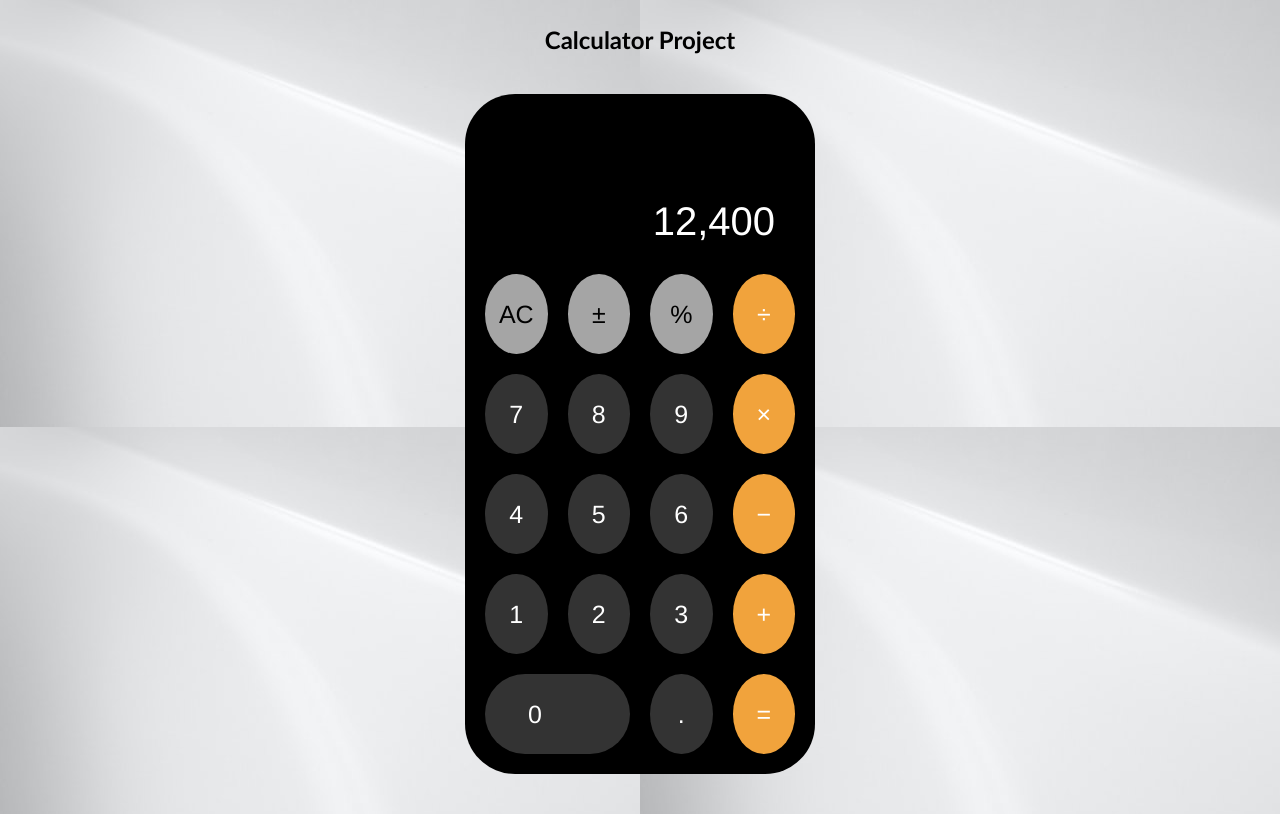
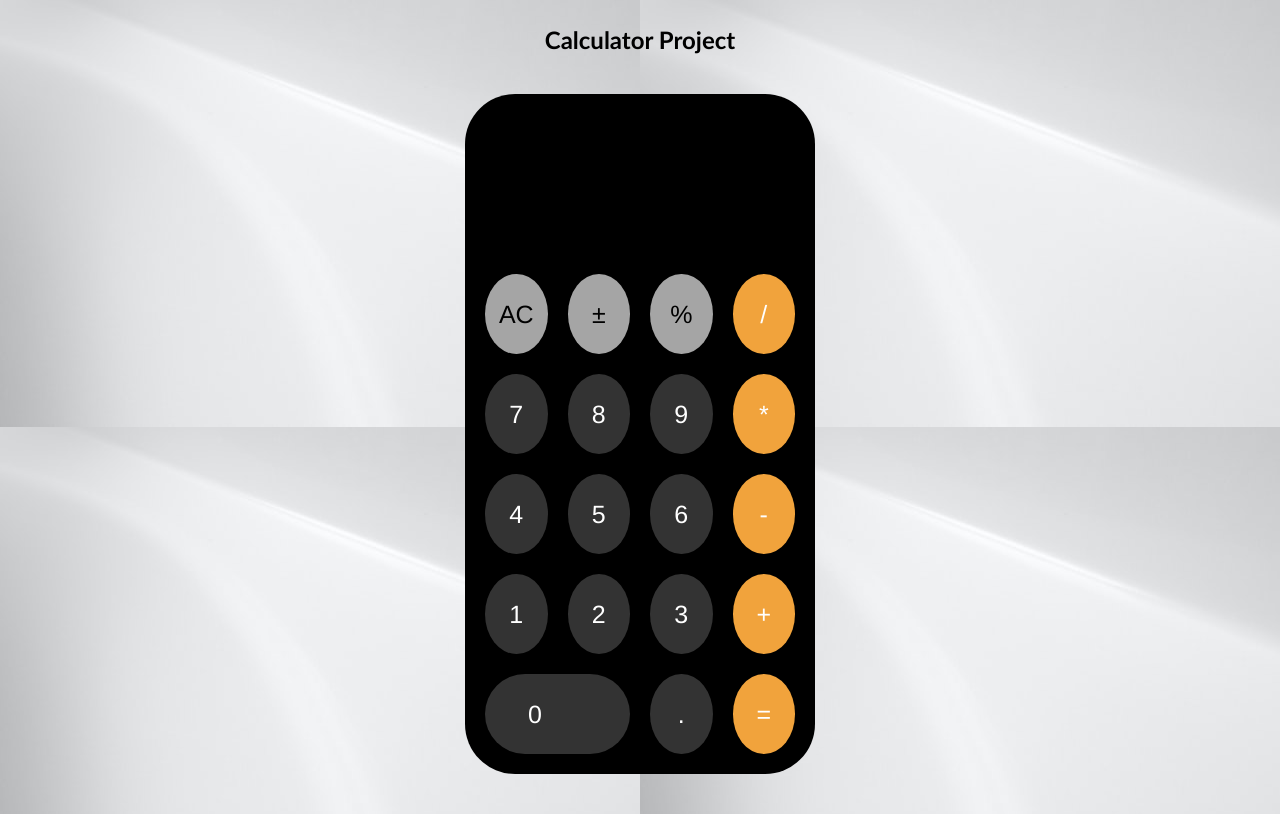
Before and after one commit to GeorgeDredd/calculator-project, a plain HTML site: page index.html in a window 1280 px wide. Both pictures are taken after a click on the element "AC". Drawn offline with Linux system fonts and the light colour scheme.

Commit message:
new push

```diff
--- a/calc.css
+++ b/calc.css
@@ -25,6 +25,7 @@ body {
     padding: 20px;
     background-color: black;
     color: white;
+    overflow: hidden;
 
 }
 
@@ -61,7 +62,11 @@ body {
     display: flex;
     font-size: 25px;
     justify-content: center;
-    transition: filter .3s;
+    transition: .5s ease;
+  }
+
+  .btn.hover {
+    transform: translateY(2px);
   }
 
   .btn.func{
--- /dev/null
+++ b/calc.js
@@ -0,0 +1,21 @@
+let result = document.querySelector(".result");
+let buttons = document.querySelectorAll(".btn");
+
+
+buttons.forEach(btn => {
+    btn.addEventListener("click", e => {
+        let x = e.target.innerText;
+        // let output = result.innerText;
+        switch(x) {
+            case "AC":
+                result.innerText = "";
+                break;
+            case "=":
+                result.innerText = parseFloat(eval(result.innerText));
+                break;
+            default:
+                result.innerText += e.target.innerText;
+        }
+        // e.target.classList.add("hover");
+    })
+})
--- a/index.html
+++ b/index.html
@@ -4,28 +4,28 @@
     <meta charset="UTF-8">
     <meta http-equiv="X-UA-Compatible" content="IE=edge">
     <meta name="viewport" content="width=device-width, initial-scale=1.0">
-    <title>Document</title>
+    <title>Calculator Project</title>
     <link rel="stylesheet" href="calc.css">
 </head>
 <body>
     <h2 class="title">Calculator Project</h2>
     <div class="cal-container">
         <div class="result-container">
-            <p class="result">12,400</p>
+            <p class="result"></p>
         </div>
         <div class="btn-container">
             <div class="btn func clear">AC</div>
             <div class="btn func plusminus">±</div>
             <div class="btn func percentage">%</div>
-            <div class="btn oper divide">÷</div>
+            <div class="btn oper divide">/</div>
             <div class="btn numb-7">7</div>
             <div class="btn numb-8">8</div>
             <div class="btn numb-9">9</div>
-            <div class="btn oper multiply">×</div>
+            <div class="btn oper multiply">*</div>
             <div class="btn numb-4">4</div>
             <div class="btn numb-5">5</div>
             <div class="btn numb-6">6</div>
-            <div class="btn oper subtract">−</div>
+            <div class="btn oper subtract">-</div>
             <div class="btn numb-1">1</div>
             <div class="btn numb-2">2</div>
             <div class="btn numb-3">3</div>
@@ -35,5 +35,6 @@
             <div class="btn oper equal">=</div>
         </div>
     </div>
+<script src="calc.js"></script>
 </body>
 </html>
```
